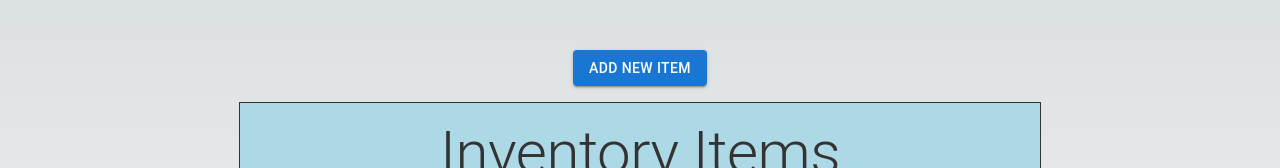
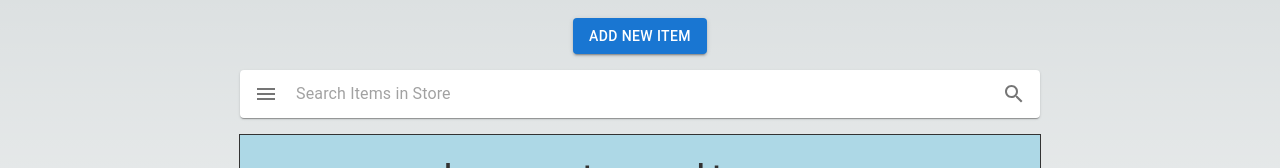
Before and after one commit to alexandsomeadventures/Inventory-manager, a Next.js app: page / in a window 1280 px wide. Shown: the part 123-291 px from the top of the page. Built offline with nearby package versions, Linux system fonts and the light colour scheme; no server answers; the database is empty.

Commit message:
search functionality in storage

```diff
--- a/app/page.js
+++ b/app/page.js
@@ -3,6 +3,7 @@
 import { useState, useEffect } from 'react'
 import { Box, Stack, Typography, Button, Modal, TextField } from '@mui/material'
 import { firestore } from './firebase'
+import CustomizedInputBase from './search_bar'
 import {
   collection,
   doc,
@@ -11,6 +12,7 @@ import {
   setDoc,
   deleteDoc,
   getDoc,
+  where
 } from 'firebase/firestore'
 
 const style = {
@@ -31,6 +33,7 @@ const style = {
 export default function Home() {
 
   const [inventory, setInventory] = useState([])
+  const [filteredInventory, setFilteredInventory] = useState([])
   const [open, setOpen] = useState(false)
   const [itemName, setItemName] = useState('')
 
@@ -68,6 +71,16 @@ export default function Home() {
       inventoryList.push({ name: doc.id, ...doc.data() })
     })
     setInventory(inventoryList)
+    setFilteredInventory(inventoryList)
+  }
+
+  const searchInventory = async (searchWord) => {
+    if (searchWord === '') {
+      setFilteredInventory(inventory)
+    } else {
+      const filtered = inventory.filter(doc => doc.name.startsWith(searchWord))
+      setFilteredInventory(filtered)
+    }
   }
 
   const handleOpen = () => setOpen(true)
@@ -121,6 +134,7 @@ export default function Home() {
       <Button variant="contained" onClick={handleOpen}>
         Add New Item
       </Button>
+      <CustomizedInputBase/>
       <Box border={'1px solid #333'}>
         <Box
           width="800px"
@@ -134,8 +148,8 @@ export default function Home() {
             Inventory Items
           </Typography>
         </Box>
-        <Stack width="800px" height="300px" spacing={2} overflow={'auto'}>
-          {inventory.map(({name, quantity}) => (
+        <Stack width="800px" height="300px" spacing={2} overflow={'auto'} id="items-stack">
+          {filteredInventory.map(({name, quantity}) => (
             <Box
               key={name}
               width="100%"
--- /dev/null
+++ b/app/search_bar.js
@@ -0,0 +1,36 @@
+import * as React from 'react'
+import Paper from '@mui/material/Paper'
+import InputBase from '@mui/material/InputBase'
+import Divider from '@mui/material/Divider'
+import IconButton from '@mui/material/IconButton'
+import MenuIcon from '@mui/icons-material/Menu'
+import SearchIcon from '@mui/icons-material/Search'
+import DirectionsIcon from '@mui/icons-material/Directions'
+import {useRef} from 'react'
+import "@/app/page"
+export default function CustomizedInputBase() {
+  const inputRef = useRef(null);
+  const handleSearch = () => {
+    const searchValue = inputRef.current.value;
+    searchInventory(searchValue);
+  };
+  return (
+    <Paper
+      component="form"
+      sx={{ p: '2px 4px', display: 'flex', alignItems: 'center', width: 800 }}
+    >
+      <IconButton sx={{ p: '10px' }} aria-label="menu">
+        <MenuIcon />
+      </IconButton>
+      <InputBase
+        sx={{ ml: 1, flex: 1 }}
+        placeholder="Search Items in Store"
+        inputProps={{ 'aria-label': 'search items in store' }}
+        inputRef={inputRef}
+      />
+      <IconButton type="button" sx={{ p: '10px' }} aria-label="search"  onClick={handleSearch}>
+        <SearchIcon />
+      </IconButton>
+    </Paper>
+  );
+}
--- a/package.json
+++ b/package.json
@@ -11,6 +11,7 @@
   "dependencies": {
     "@emotion/react": "^11.13.0",
     "@emotion/styled": "^11.13.0",
+    "@mui/icons-material": "^5.16.6",
     "@mui/material": "^5.16.6",
     "firebase": "^10.12.5",
     "next": "14.2.5",
```
Also changed, not shown: 1 other file (tests, documents, lock files or other folders).
